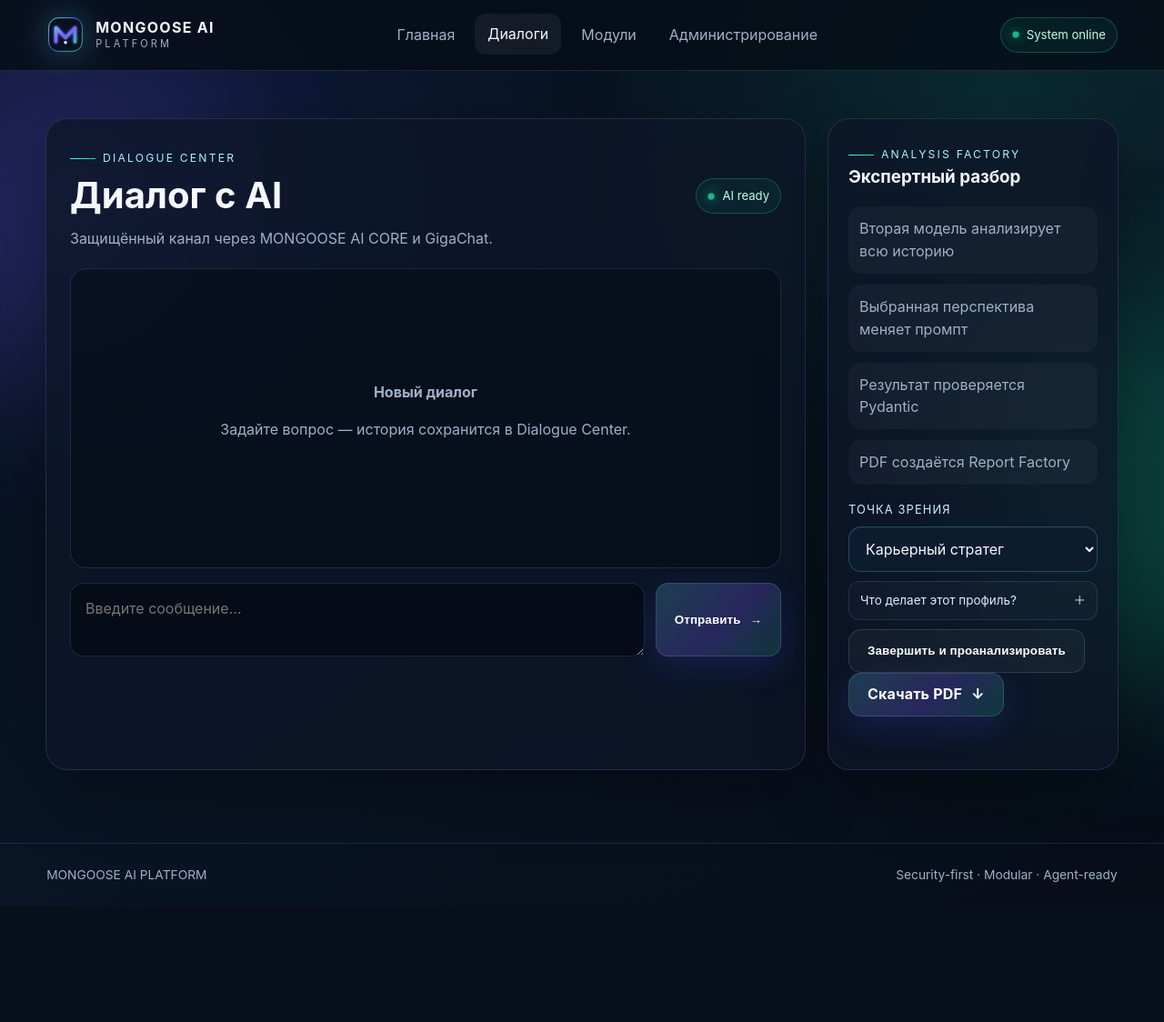
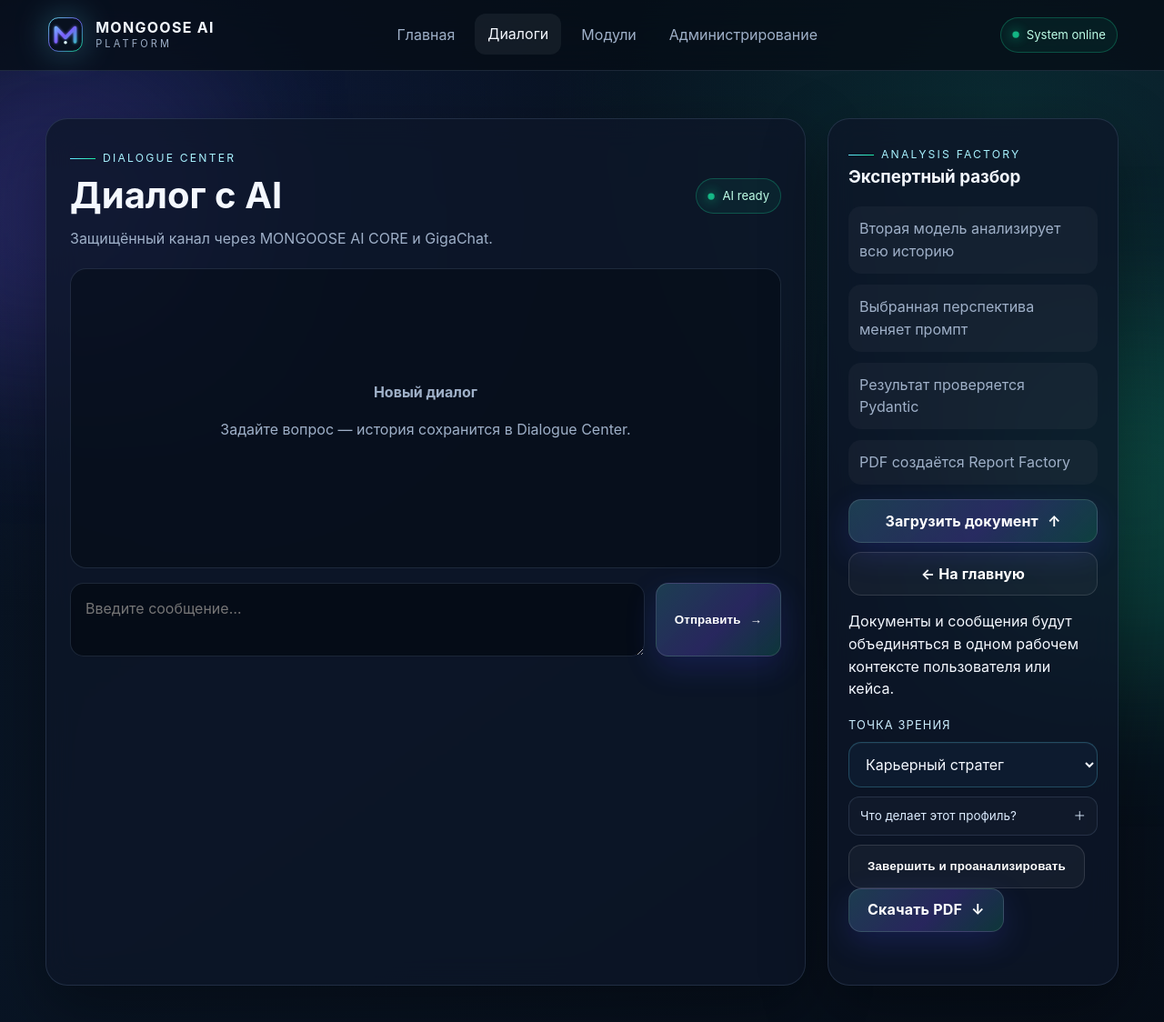
Before and after one commit to VictorKVS/Developer-of-AI-agents, a Django app: page /chat/ in a window 1280 px wide. Shown: the top 1124 px of the page at 91% size. Before the commit the page ends 970 px from the top, so only its background shows below. Run offline with Django 5.2, Linux system fonts and the light colour scheme; parts of the project's set-up code (start-up, migrations or seed data) failed here and were passed over.

Commit message:
feat(web): connect chat with document upload and navigation

```diff
--- a/projects/02-dialogue-ai-assistant/templates/web/chat.html
+++ b/projects/02-dialogue-ai-assistant/templates/web/chat.html
@@ -22,6 +22,12 @@
     <aside class="side-panel">
         <span class="eyebrow">Analysis Factory</span><h3>Экспертный разбор</h3>
         <ul><li>Вторая модель анализирует всю историю</li><li>Выбранная перспектива меняет промпт</li><li>Результат проверяется Pydantic</li><li>PDF создаётся Report Factory</li></ul>
+
+        <div style="display:grid;gap:10px;margin:16px 0;">
+            <a class="button" href="/career/">Загрузить документ <span>↑</span></a>
+            <a class="button secondary" href="/">← На главную</a>
+        </div>
+        <p class="analysis-hint">Документы и сообщения будут объединяться в одном рабочем контексте пользователя или кейса.</p>
 
         <div class="analysis-control">
             <label for="analysis-profile">Точка зрения</label>
@@ -55,7 +61,7 @@
 {% block scripts %}
 <script>
 let conversationId=null;
-const form=document.getElementById("chat-form"),input=document.getElementById("message"),messages=document.getElementById("messages"),statusBox=document.getElementById("status"),csrfToken=document.getElementById("csrf-token").dataset.token,completeButton=document.getElementById("complete-button"),downloadLink=document.getElementById("download-link"),analysisSummary=document.getElementById("analysis-summary"),analysisProfile=document.getElementById("analysis-profile"),profileInfo=document.getElementById("profile-info"),profileInfoToggle=document.getElementById("profile-info-toggle"),profileInfoTitle=document.getElementById("profile-info-title"),analysisHint=document.getElementById("analysis-hint"),profileInfoNote=document.getElementById("profile-info-note");
+const form=document.getElementById("chat-form"),input=document.getElementById("message"),messages=document.getElementById("messages"),statusBox=document.getElementById("status"),csrfToken=document.getElementById("csrf-token").dataset.token,completeButton=document.getElementById("complete-button"),downloadLink=document.getElementById("download-link"),analysisSummary=document.getElementById("analysis-summary"),analysisProfile=document.getElementById("analysis-profile"),profileInfo=document.getElementById("profile-info"),profileInfoToggle=document.getElementById("profile-info-toggle"),profileInfoTitle=document.getElementById("profile-info-title"),analysisHint=document.querySelector("#profile-info #analysis-hint"),profileInfoNote=document.getElementById("profile-info-note");
 const profiles={
 career_strategist:{title:"Карьерный стратег",description:"Сопоставляет опыт, цели и рынок: показывает сильные стороны, риски и ближайший карьерный маршрут.",note:"Практический профессиональный разбор без гарантии трудоустройства."},
 career_mentor:{title:"Карьерный наставник",description:"Фокусируется на обучении: какие навыки развивать, какие проекты делать и как измерять прогресс.",note:"Подходит, когда нужен учебный маршрут и контрольные точки."},
```
